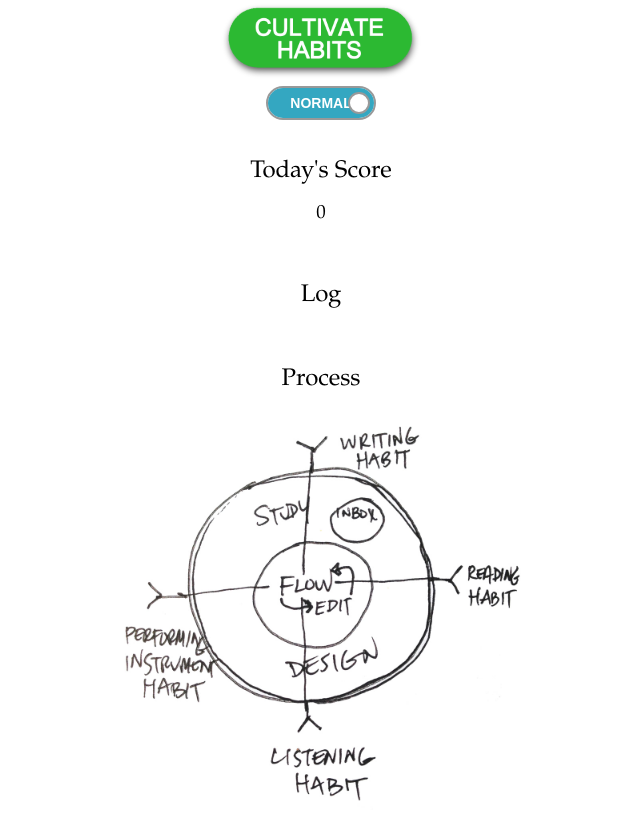
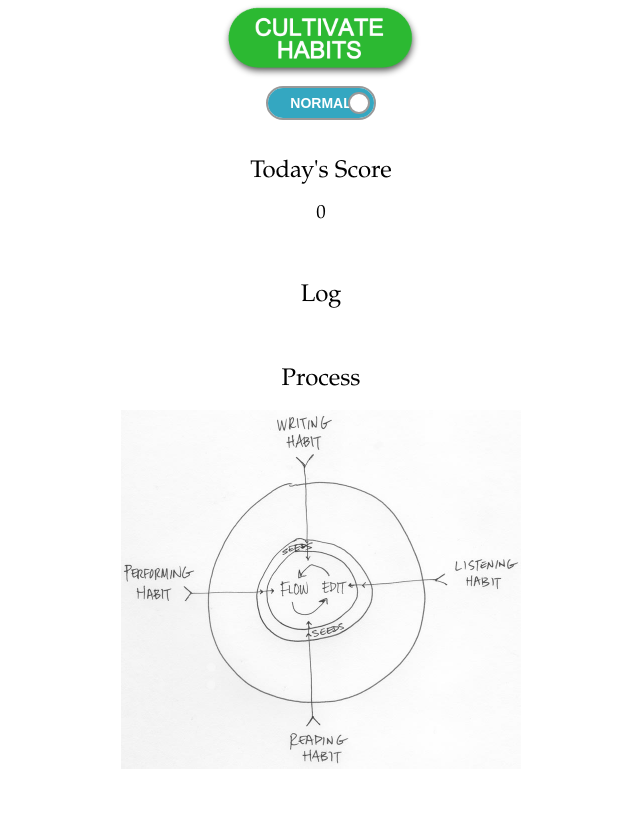
Before and after one commit to owentemple/songfarmer-app, a plain HTML site: page index.html in a window 1280 px wide. Shown: the part 1224-2049 px from the top of the page, without its empty margins (319-959 px from the left). After the commit the page ends 2008 px from the top, so only its background shows below. Drawn offline with Linux system fonts and the light colour scheme.

Commit message:
change process image

```diff
--- a/index.html
+++ b/index.html
@@ -72,7 +72,7 @@
 <p id="log"></p>
 </br>
 <h1>Process</h1>
-<img src="images/songfarmer-map.jpg" width="400">
+<img src="images/model-1.jpg" width="400">
 
 
 <script src="js/jquery-2.1.4.min.js"></script>
```
Also changed, not shown: images/model-1.jpg (added).
